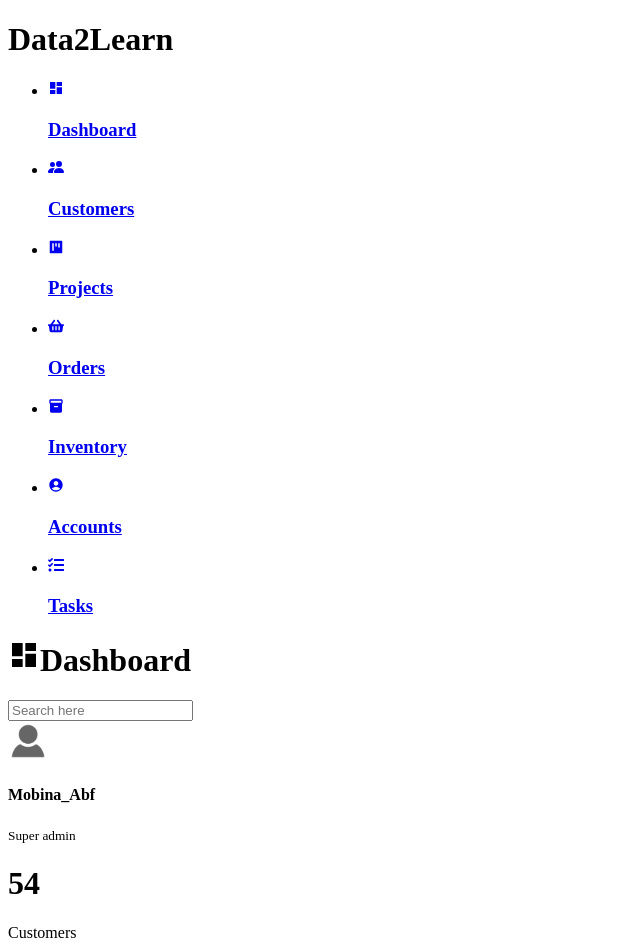
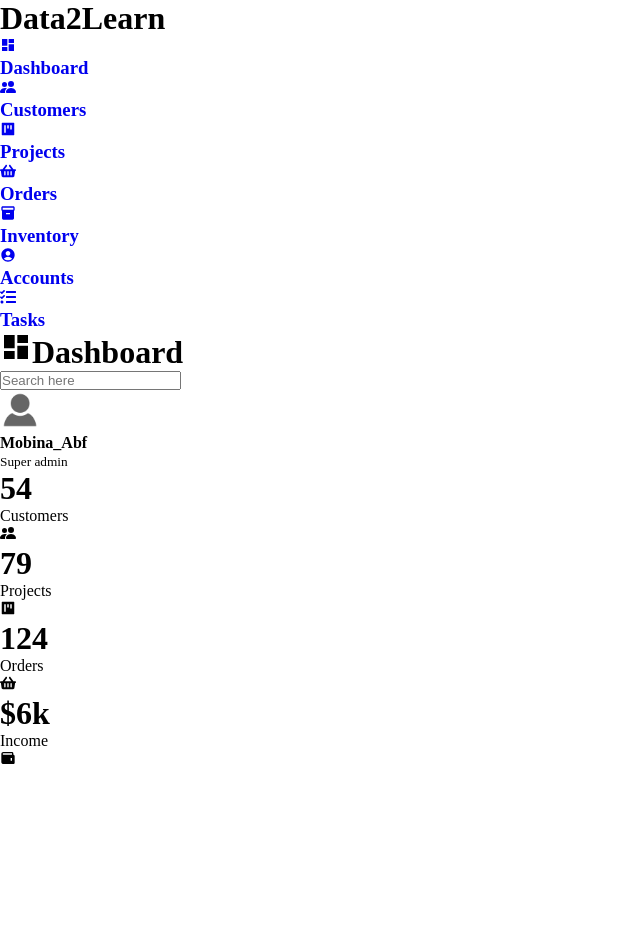
Before and after one commit to MobinaAbf/admin-dashboard, a React (Create React App) app: page / in a window 1280 px wide. Shown: the whole page, without its empty margins (0-640 px from the left). After the commit the page ends 800 px from the top, so only its background shows below. Built offline with nearby package versions, Linux system fonts and the light colour scheme.

Commit message:
add project and orders number and income cards

```diff
--- a/src/Dashboard/Dashboard.css
+++ b/src/Dashboard/Dashboard.css
@@ -5,3 +5,11 @@
     --color-dark: #1D2231;
     --text-grey: #8390A2;
 }
+
+*{
+    padding: 0;
+    margin: 0;
+    box-sizing: border-box;
+    list-style-type: none;
+    text-decoration: none;
+}
--- a/src/Dashboard/Dashboard.js
+++ b/src/Dashboard/Dashboard.js
@@ -3,7 +3,8 @@ import myImage from "./images.png";
 import { MdDashboard, MdInventory, MdAccountCircle } from "react-icons/md";
 import { BsFillPeopleFill } from "react-icons/bs";
 import { AiFillProject } from "react-icons/ai";
-import { FaShoppingBasket, FaTasks } from "react-icons/fa";
+import { FaShoppingBasket, FaTasks, FaWallet } from "react-icons/fa";
+import { BiSolidWallet } from "react-icons/bi";
 
 const Dashboard = () => {
   return (
@@ -110,7 +111,47 @@ const Dashboard = () => {
                 <h1>54</h1>
                 <span>Customers</span>
               </div>
+              <div>
+                <span className="las la-users">
+                  <BsFillPeopleFill />
+                </span>
+              </div>
+            </div>
 
+            <div className="card-single">
+              <div>
+                <h1>79</h1>
+                <span>Projects</span>
+              </div>
+              <div>
+                <span className="las la-clipboard">
+                  <AiFillProject />
+                </span>
+              </div>
+            </div>
+
+            <div className="card-single">
+              <div>
+                <h1>124</h1>
+                <span>Orders</span>
+              </div>
+              <div>
+                <span className="las la-shopping-bag">
+                  <FaShoppingBasket />
+                </span>
+              </div>
+            </div>
+
+            <div className="card-single">
+              <div>
+                <h1>$6k</h1>
+                <span>Income</span>
+              </div>
+              <div>
+                <span className="las la-google-wallet">
+                  <BiSolidWallet />
+                </span>
+              </div>
             </div>
           </div>
         </main>
```
